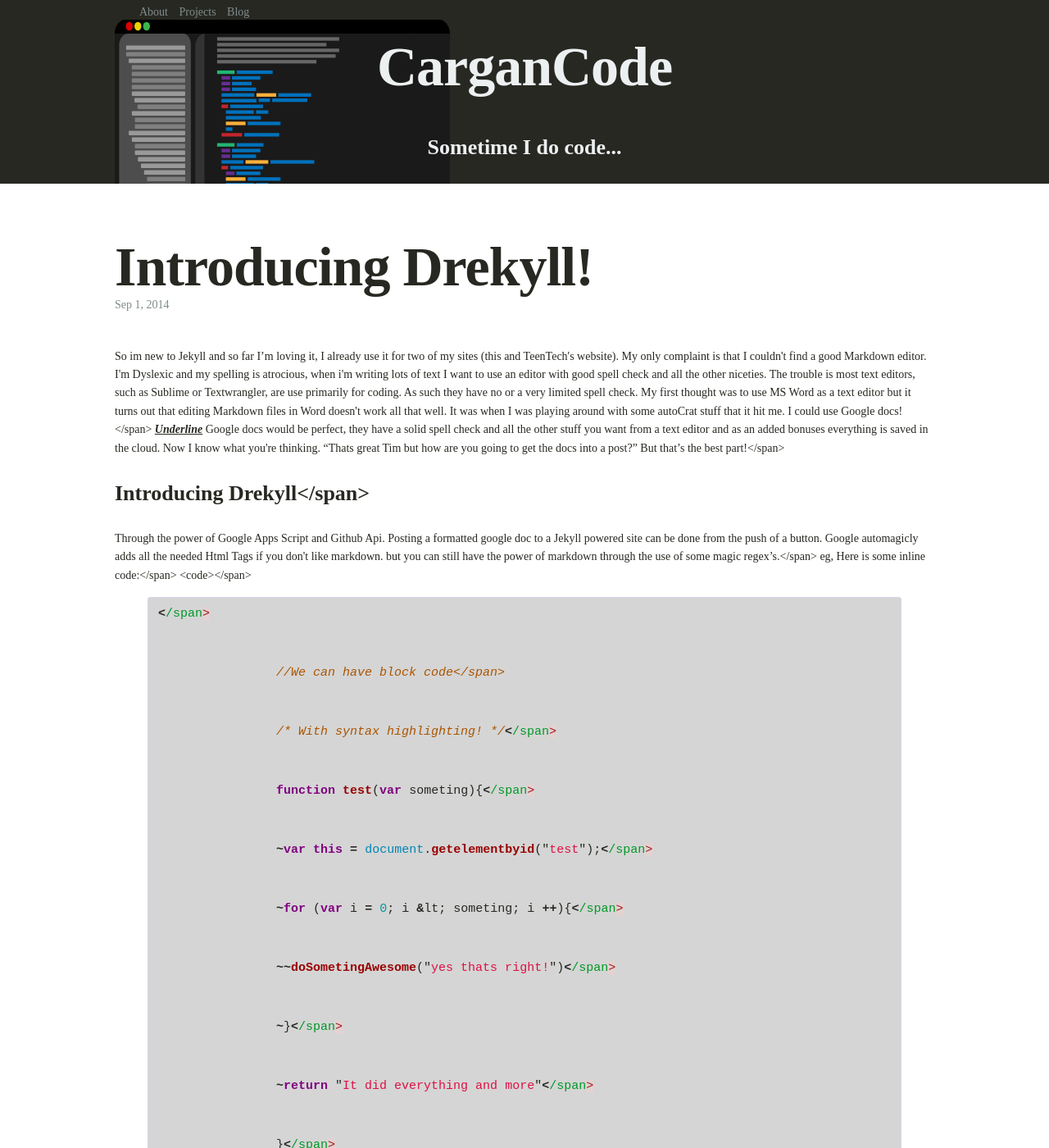
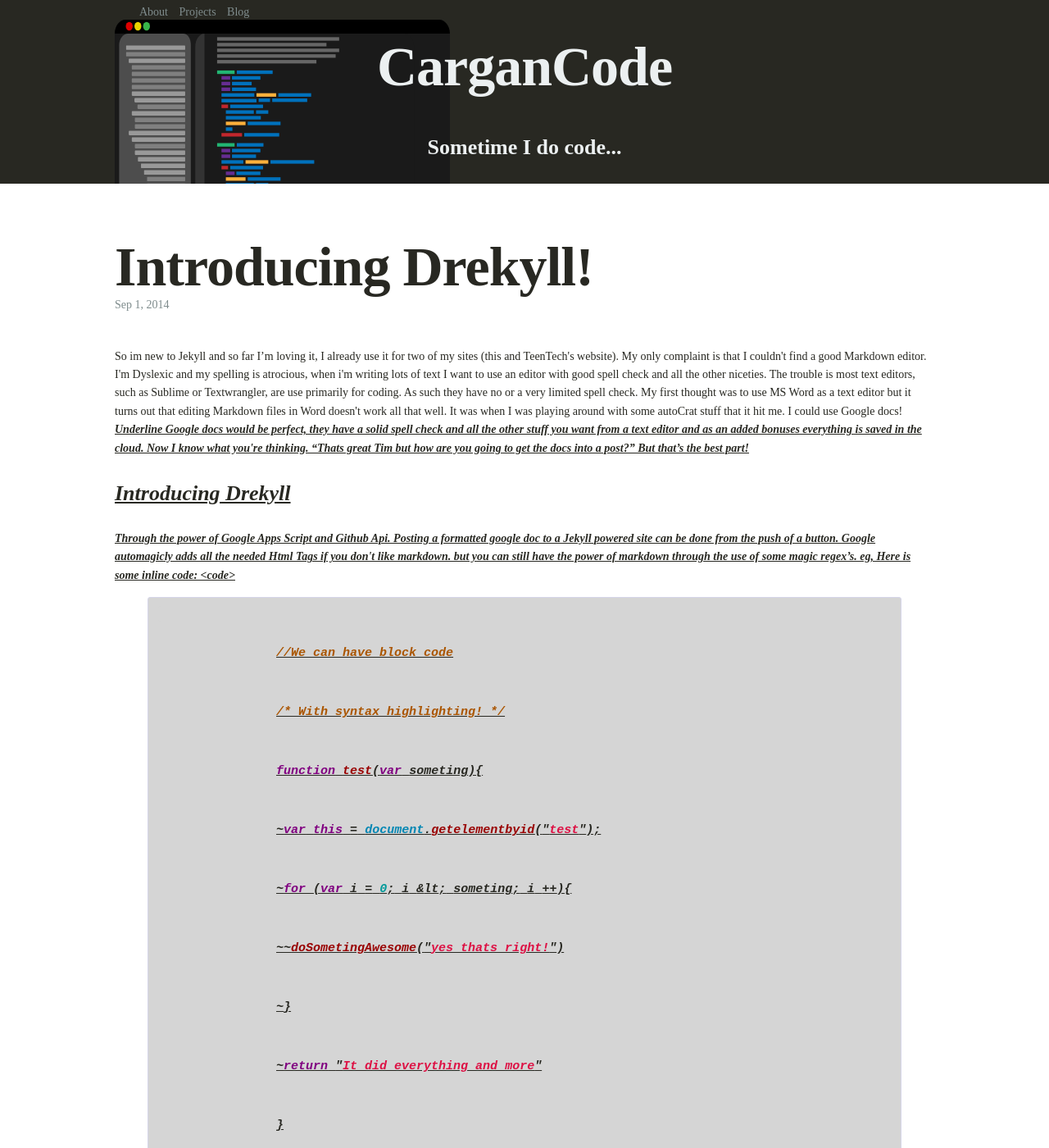
Before and after one commit to CarganCode/CarganCode.github.io, a Jekyll site: the page built from _posts/2014-9-1-Introducing_Drekyll!.md, in a window 1280 px wide and 1400 px high. Shown: the whole window at 82% size. Built offline with Jekyll 4.4.1, drawn with Linux system fonts in a browser that asks for light colours; some of the changed text lies outside the part shown.

Commit message:
Updating: Introducing Drekyll!

```diff
--- a/_posts/2014-9-1-Introducing_Drekyll!.md
+++ b/_posts/2014-9-1-Introducing_Drekyll!.md
@@ -3,66 +3,66 @@
 title: Introducing Drekyll!
 date: 2014-09-01T14:51:11.002Z
 ---
-<body class="c2">
+<body class="c5">
 
-		So im new to Jekyll and so far I’m loving it, I already use it for two of my sites (this and TeenTech's website). My only complaint is that I couldn't find a good Markdown editor. I'm Dyslexic and my spelling is atrocious, when i'm writing lots of text I want to use an editor with good spell check and all the other niceties. The trouble is most text editors, such as Sublime or Textwrangler, are use primarily for coding. As such they have no or a very limited spell check. My first thought was to use MS Word as a text editor but it turns out that editing Markdown files in Word doesn't work all that well. It was when I was playing around with some autoCrat stuff that it hit me. I could use Google docs!</span>
+		So im new to Jekyll and so far I’m loving it, I already use it for two of my sites (this and TeenTech's website). My only complaint is that I couldn't find a good Markdown editor. I'm Dyslexic and my spelling is atrocious, when i'm writing lots of text I want to use an editor with good spell check and all the other niceties. The trouble is most text editors, such as Sublime or Textwrangler, are use primarily for coding. As such they have no or a very limited spell check. My first thought was to use MS Word as a text editor but it turns out that editing Markdown files in Word doesn't work all that well. It was when I was playing around with some autoCrat stuff that it hit me. I could use Google docs!
 
 	<!--more-->
 
-		<span style="font-style:italic;text-decoration:underline;font-weight:bold;">Underline</span>
+		<span style="font-style:italic;text-decoration:underline;font-weight:bold;">Underline
 
 
-		Google docs would be perfect, they have a solid spell check and all the other stuff you want from a text editor and as an added bonuses everything is saved in the cloud. Now I know what you're thinking. “Thats great Tim but how are you going to get the docs into a post?” But that’s the best part!</span>
+		Google docs would be perfect, they have a solid spell check and all the other stuff you want from a text editor and as an added bonuses everything is saved in the cloud. Now I know what you're thinking. “Thats great Tim but how are you going to get the docs into a post?” But that’s the best part!
 
 	<h3 style="page-break-after:avoid;">
-				Introducing Drekyll</span>
+				Introducing Drekyll
 	</h3>
 
-		Through the power of Google Apps Script and Github Api. Posting a formatted google doc to a Jekyll powered site can be done from the push of a button. Google automagicly adds all the needed Html Tags if you don't like markdown. but you can still have the power of markdown through the use of some magic regex’s.</span>
+		Through the power of Google Apps Script and Github Api. Posting a formatted google doc to a Jekyll powered site can be done from the push of a button. Google automagicly adds all the needed Html Tags if you don't like markdown. but you can still have the power of markdown through the use of some magic regex’s.
 
 
-		eg, Here is some inline code:</span>
+		eg, Here is some inline code:
 
 
-		&lt;code&gt;</span>
+		&lt;code&gt;
 
 
-		{% highlight javascript linnos %}</span>
+		{% highlight javascript linnos %}
 
 
-		//We can have block code</span>
+		//We can have block code
 
 
-		/* With syntax highlighting! */</span>
+		/* With syntax highlighting! */
 
 
-		function test(var someting){</span>
+		function test(var someting){
 
 
-		~var this = document.getelementbyid("test");</span>
+		~var this = document.getelementbyid("test");
 
 
-		~for (var i = 0; i &lt; someting; i ++){</span>
+		~for (var i = 0; i &lt; someting; i ++){
 
 
-		~~doSometingAwesome("yes thats right!")</span>
+		~~doSometingAwesome("yes thats right!")
 
 
-		~}</span>
+		~}
 
 
-		~return "It did everything and more"</span>
+		~return "It did everything and more"
 
 
-		}</span>
+		}
 
 
-		{% endhighlight %}</span>
+		{% endhighlight %}
 
 
-		&lt;/code&gt;</span>
+		&lt;/code&gt;
 
 
-		But I admit its not perfect, to use the syntax highlighter you need to wrap it in a `&lt;code&gt;&lt;/code&gt;` tag.</span>
+		But I admit its not perfect, to use the syntax highlighter you need to wrap it in a `&lt;code&gt;&lt;/code&gt;` tag.
 
 </body>
```
